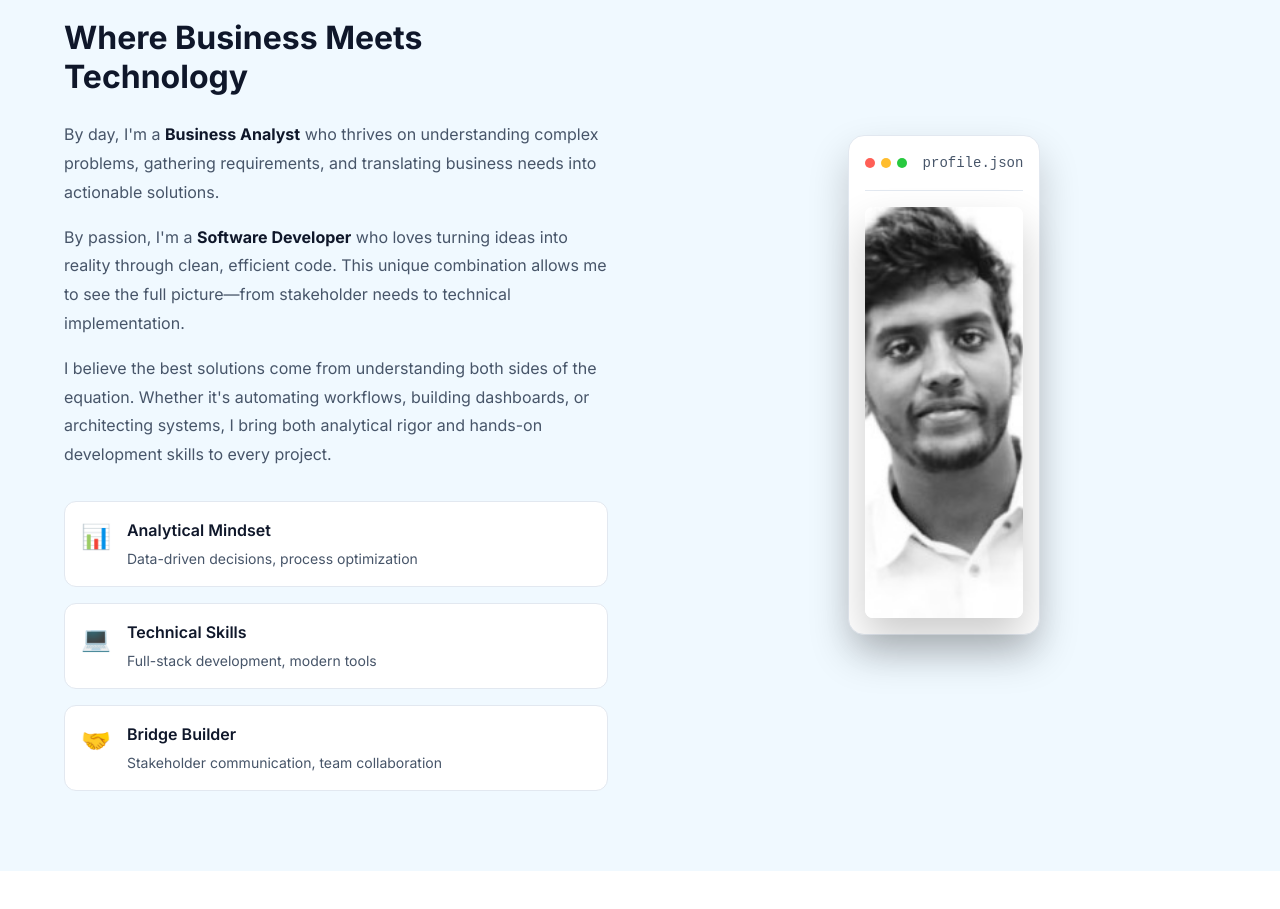
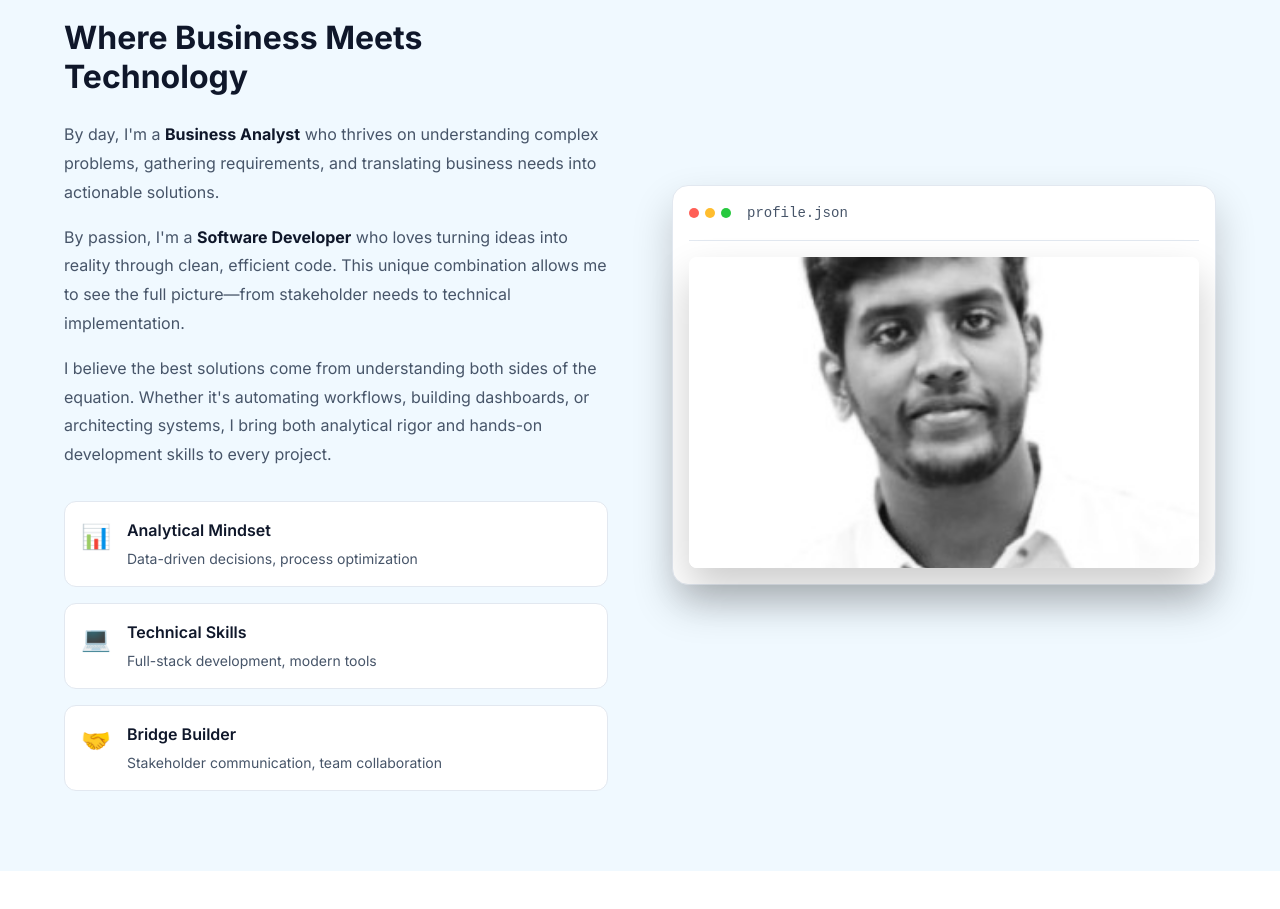
Before and after one commit to Jeffrey-Matthew/home, a React (Vite) app in the folder client/: page / in a window 1280 px wide. Shown: the part 901-1810 px from the top of the page. Built offline with nearby package versions, Linux system fonts and the light colour scheme; no server answers.

Commit message:
style: adjust profile card dimensions - wider instead of taller
- Revert min-height from 500px back to 400px
- Increase width by setting max-width: 550px on about-visual container
- Add width: 100% to visual-card to fill container

```diff
--- a/client/src/components/sections/About.css
+++ b/client/src/components/sections/About.css
@@ -89,6 +89,8 @@
 .about-visual {
     display: flex;
     justify-content: center;
+    max-width: 550px;
+    /* Increased width for profile card */
 }
 
 .visual-card {
@@ -98,8 +100,10 @@
     padding: var(--space-4);
     /* Reduced padding for image */
     box-shadow: 0 20px 40px rgba(0, 0, 0, 0.2);
-    min-height: 500px;
-    /* Ensure card has minimum height for flip container */
+    min-height: 400px;
+    /* Reverted to 400px */
+    width: 100%;
+    /* Fill the about-visual container width */
     display: flex;
     flex-direction: column;
 }
```
